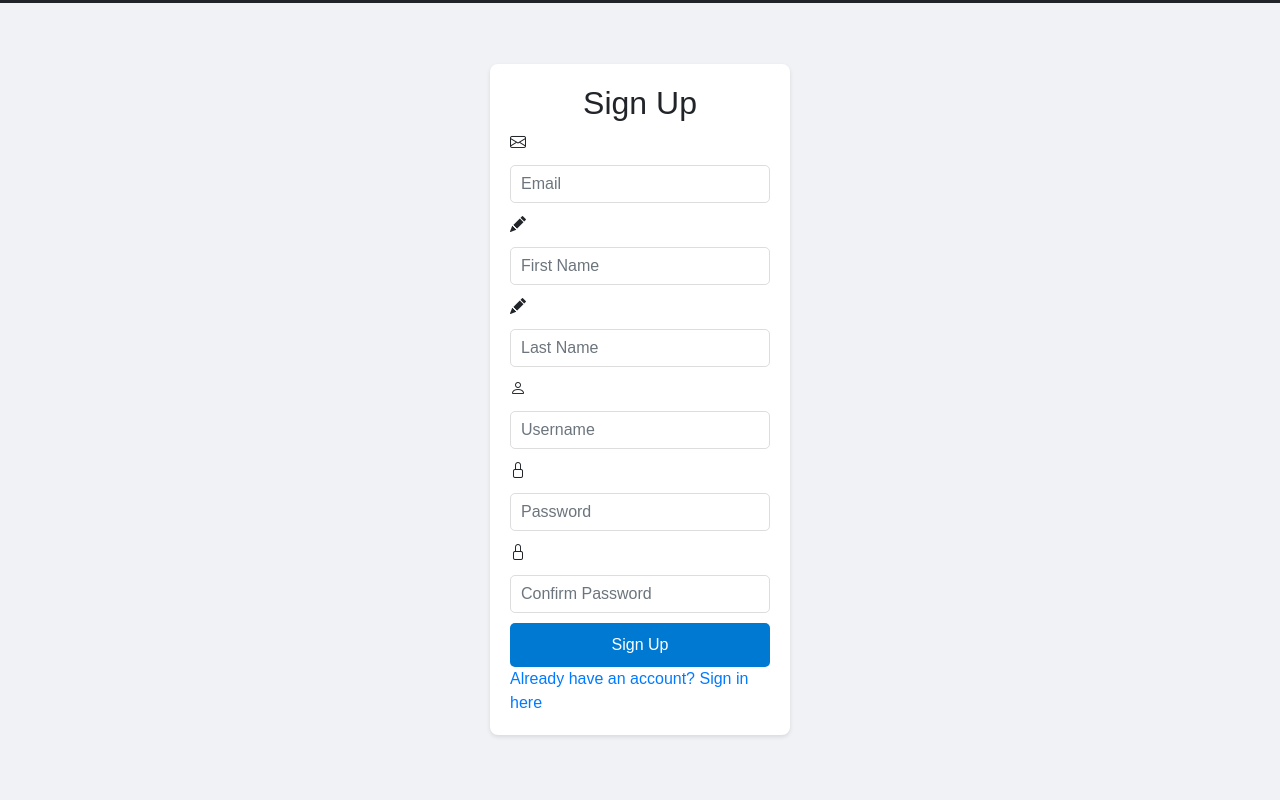
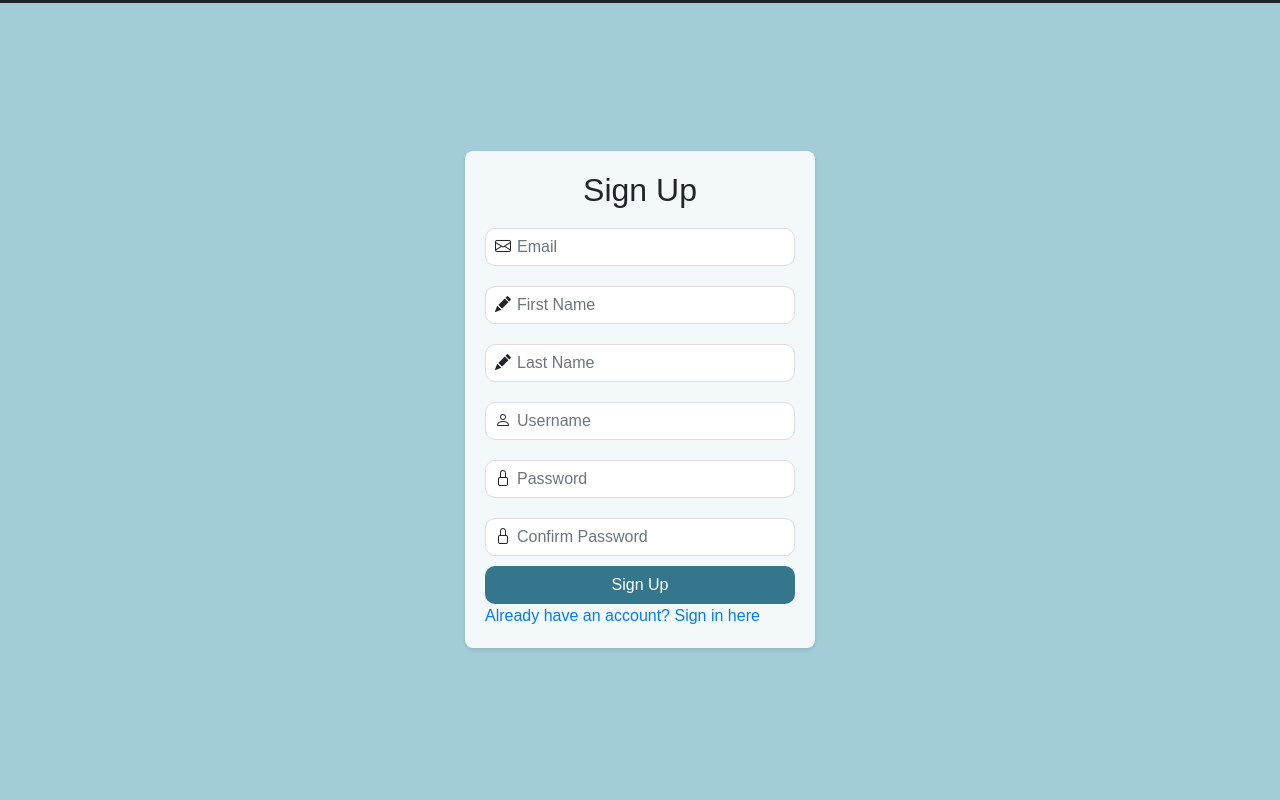
Before and after one commit to VangSang0/SkillSwap, a Flask app: page /sign-up in a window 1280 px wide. Shown: the part 54-854 px from the top of the page. Run offline with Flask 3, Linux system fonts and the light colour scheme.

Commit message:
updated css changes for sign in and sign up

```diff
--- a/static/style.css
+++ b/static/style.css
@@ -148,11 +148,48 @@ footer{
     bottom: 0;
     width: 100%;
 }
+/* Styling for the Sign in page */
+
+.signing-in{
+    display: flex;
+    flex-direction: column;
+    align-items: right;
+}
+
+.username-cont{
+    position: relative;
+}
+
+.username-cont i{
+    position: absolute;
+    top: 50%;
+    left: 10px;
+    transform: translateY(-50%);
+}
+
+.password-cont{
+    position: relative;
+}
+.password-cont i{
+    position: absolute;
+    top: 50%;
+    left:10px;
+    transform: translateY(-50%);
+}
+.form-control::placeholder{
+    text-indent:1px;
+}
+#username1, #password, #email, #confirm-password, #first-name, #last-name, #username{
+    padding-left: 30px;
+    border-radius: 10px;
+}
+
+
 
 /* Styling for the sign up page */
 .signup {
     font-family: Arial, sans-serif;
-    background-color: #f0f2f5;
+    background-color: rgb(162,204, 215);
     display: flex;
     justify-content: center;
     align-items: center;
@@ -160,12 +197,13 @@ footer{
     margin: 0;
 }
 .signup-container {
-    background-color: white;
+    background-color: var(--sidepanes);
     padding: 20px;
     border-radius: 8px;
     box-shadow: 0 2px 4px rgba(0,0,0,0.1);
-    width: 300px;
+    width: 350px;
 }
+
 .signup-container h2 {
     text-align: center;
 }
@@ -180,16 +218,30 @@ footer{
     border: 1px solid #ddd;
 }
 .sign-up {
-    background-color: #0079d3;
+    background-color: rgb(52,119,141);
     color: white;
-    padding: 10px;
+    padding: 7px;
     border: none;
-    border-radius: 5px;
+    border-radius: 10px;
     cursor: pointer;
 }
 .sign-up:hover {
-    background-color: #0056a3;
+    background-color: rgb(23, 71, 87);
 }
+.labeling{
+    position: relative;
+}
+
+.labeling i{
+    position: absolute;
+    top: 50%;
+    left: 10px;
+    transform: translateY(-50%);
+}
+
+
+
+
 
 /* for the posts */
 
```
